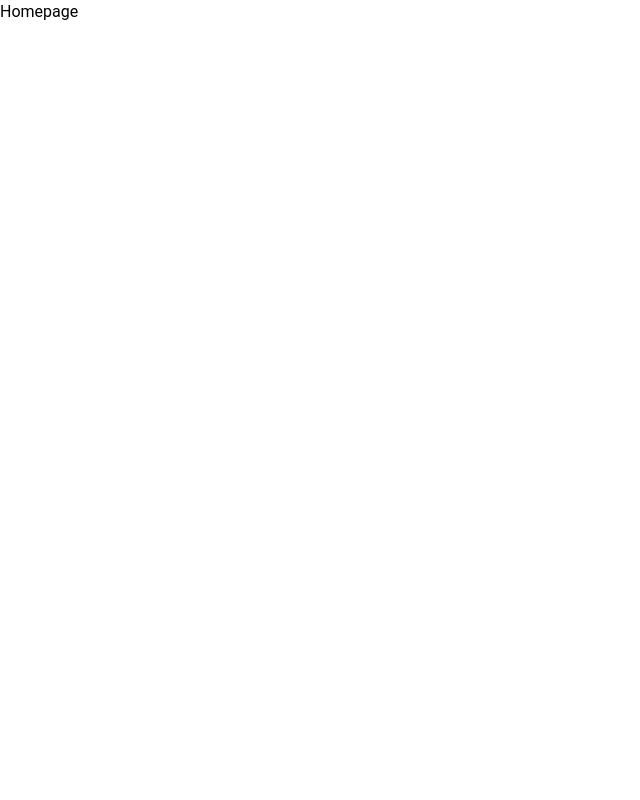
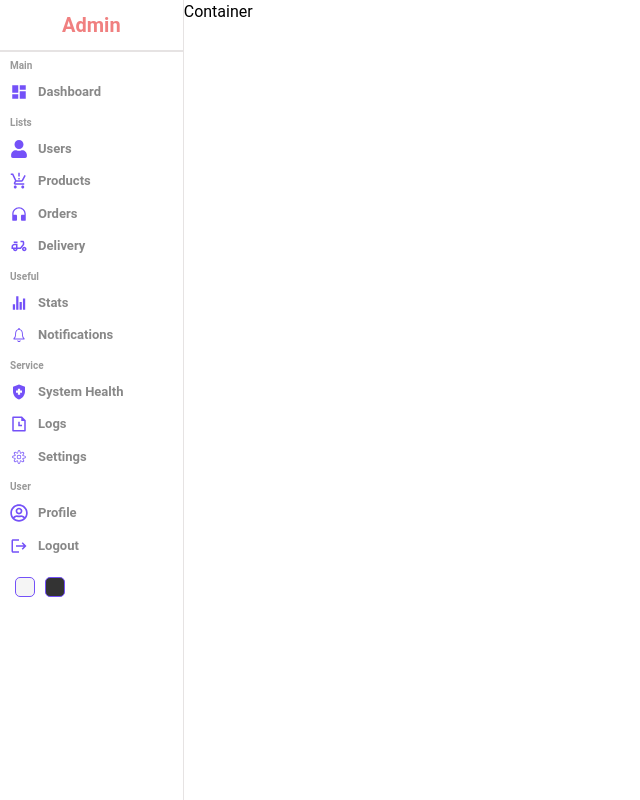
Before and after one commit to HuyNguyen0722/admin-react, a React (Create React App) app: page / in a window 1280 px wide. Shown: the whole page, without its empty margins (0-640 px from the left). Built offline with nearby package versions, Linux system fonts and the light colour scheme.

Commit message:
Pull - sidebar
Complete sidebar

```diff
--- a/package.json
+++ b/package.json
@@ -11,6 +11,8 @@
     "cra-template": "1.2.0",
     "react": "^19.0.0",
     "react-dom": "^19.0.0",
+    "react-icon": "^1.0.0",
+    "react-icons": "^5.4.0",
     "react-router-dom": "^7.0.2",
     "react-scripts": "^5.0.1",
     "web-vitals": "^2.1.4"
--- a/src/components/sidebar/Sidebar.jsx
+++ b/src/components/sidebar/Sidebar.jsx
@@ -1,21 +1,137 @@
-import React from 'react'
+import React, { useContext } from 'react'
 import classNames from 'classnames/bind'
 import styles from './sidebar.module.scss'
+import { Link } from 'react-router-dom'
+import { MdDashboard, MdProductionQuantityLimits, MdOutlineDeliveryDining, MdHealthAndSafety, MdLogout } from "react-icons/md";
+import { FaUser, FaRegUserCircle } from "react-icons/fa";
+import { AiFillCustomerService } from "react-icons/ai";
+import { IoIosStats, IoIosNotificationsOutline } from "react-icons/io";
+import { RiFileHistoryLine } from "react-icons/ri";
+import { CiSettings } from "react-icons/ci";
+import { DarkModeContext } from '../../context/darkModeContext'
 
 const cx = classNames.bind(styles)
 const Sidebar = () => {
 
-    const menuItems = [
+  const { dispatch } = useContext(DarkModeContext)
+
+  const menuItems = [
+    {
+      title: 'Main',
+      list: [
         {
-            title: 'Home',
-            icon: 'home',
-            path: '/'
+          title: 'Dashboard',
+          href: '',
+          icon: <MdDashboard />
         }
-    ]
+      ]
+    },
+    {
+      title: 'Lists',
+      list: [
+        {
+          title: 'Users',
+          href: '/user',
+          icon: <FaUser />
+        },
+        {
+          title: 'Products',
+          href: '/product',
+          icon: <MdProductionQuantityLimits />
+        },
+        {
+          title: 'Orders',
+          href: '/order',
+          icon: <AiFillCustomerService />
+        },
+        {
+          title: 'Delivery',
+          href: '/delivery',
+          icon: <MdOutlineDeliveryDining />
+        },
+      ],
+    },
+    {
+      title: 'Useful',
+      list: [
+        {
+          title: 'Stats',
+          href: '/user',
+          icon: <IoIosStats />
+        },
+        {
+          title: 'Notifications',
+          href: '/product',
+          icon: <IoIosNotificationsOutline />
+        }
+      ],
+    },
+    {
+      title: 'Service',
+      list: [
+        {
+          title: 'System Health',
+          href: '/user',
+          icon: <MdHealthAndSafety />
+        },
+        {
+          title: 'Logs',
+          href: '/product',
+          icon: <RiFileHistoryLine />
+        },
+        {
+          title: 'Settings',
+          href: '/product',
+          icon: <CiSettings />
+        }
+      ],
+    },
+    {
+      title: 'User',
+      list: [
+        {
+          title: 'Profile',
+          href: '/user',
+          icon: <FaRegUserCircle />
+        },
+        {
+          title: 'Logout',
+          href: '/product',
+          icon: <MdLogout />
+        }
+      ],
+    }
+  ]
 
   return (
-    <div className={cx("container")}>
-
+    <div className={cx('container')}>
+      <div className={cx("container-top")}>
+        <span className={cx("logo")}>Admin</span>
+      </div>
+      <hr />
+      <div className={cx("container-center")}>
+        <ul className={cx("container-list")}>
+          {menuItems.map((item) => (
+            <li key={item.title}>
+              <span className={cx('menu-title')}>{item.title}</span>
+              <ul className={cx('sub-menu')}>
+                {item.list.map((item) => (
+                  <li key={item.href}>
+                    <Link to={item.href} className={cx('submenu-link')}>
+                      {item.icon}
+                      <span>{item.title}</span>
+                    </Link>
+                  </li>
+                ))}
+              </ul>
+            </li>
+          ))}
+        </ul>
+      </div>
+      <div className={cx("container-bottom")}>
+        <div className={cx("colorOption")} onClick={() => dispatch({ type: "LIGHT" })}></div>
+        <div className={cx("colorOption")} onClick={() => dispatch({ type: "DARK" })}></div>
+      </div>
     </div>
   )
 }
--- a/src/components/sidebar/sidebar.module.scss
+++ b/src/components/sidebar/sidebar.module.scss
@@ -0,0 +1,79 @@
+.container {
+  border-right: 0.5px solid rgb(230, 227, 227);
+  min-height: 100vh;
+  flex: 1;
+  .container-top {
+    height: 50px;
+    display: flex;
+    align-items: center;
+    justify-content: center;
+    background: white;
+    .logo {
+      font-size: 20px;
+      font-weight: bold;
+      color: lightcoral;
+    }
+  }
+  .container-center {
+    padding-left: 10px;
+    .container-list {
+      margin: 0;
+      padding: 0;
+      .menu-title {
+        font-size: 10px;
+        font-weight: bold;
+        color: #999;
+        margin-top: 15px;
+        margin-bottom: 5px;
+      }
+      .sub-menu {
+        li {
+          &:hover {
+            background-color: #ece8ff;
+          }
+        }
+        .submenu-link {
+          display: flex;
+          align-items: center;
+          line-height: 2.5;
+          font-size: 18px;
+          color: #7451f8;
+          span {
+            font-size: 13px;
+            font-weight: 600;
+            color: #888;
+            margin-left: 10px;
+          }
+        }
+      }
+    }
+  }
+  .container-bottom {
+    display: flex;
+    align-items: center;
+    margin: 10px;
+    .colorOption {
+      width: 20px;
+      height: 20px;
+      border-radius: 5px;
+      border: 1px solid #7451f8;
+      cursor: pointer;
+      margin: 5px;
+
+      &:nth-child(1) {
+        background-color: whitesmoke;
+      }
+      &:nth-child(2) {
+        background-color: #333;
+      }
+      &:nth-child(3) {
+        background-color: darkblue;
+      }
+    }
+  }
+
+  hr {
+    height: 0;
+    border: 0.5px solid rgb(230, 227, 227);
+  }
+}
--- a/src/pages/home/Home.jsx
+++ b/src/pages/home/Home.jsx
@@ -1,13 +1,17 @@
 
 import classNames from 'classnames/bind'
 import styles from './home.module.scss'
+import Sidebar from '../../components/sidebar/Sidebar';
 
 const cx = classNames.bind(styles)
 
 function Home() {
     return (
-        <div className={cx("container")}>
-            Homepage
+        <div className={cx("content")}>
+            <Sidebar/>
+            <div className={cx("container")}>
+                Container
+            </div>
         </div>
      );
 }
--- a/src/pages/home/home.module.scss
+++ b/src/pages/home/home.module.scss
@@ -0,0 +1,6 @@
+.content{
+    display: flex;
+    .container{
+        flex: 6;
+    }
+}
```
Also changed, not shown: 1 other file (tests, documents, lock files or other folders).
